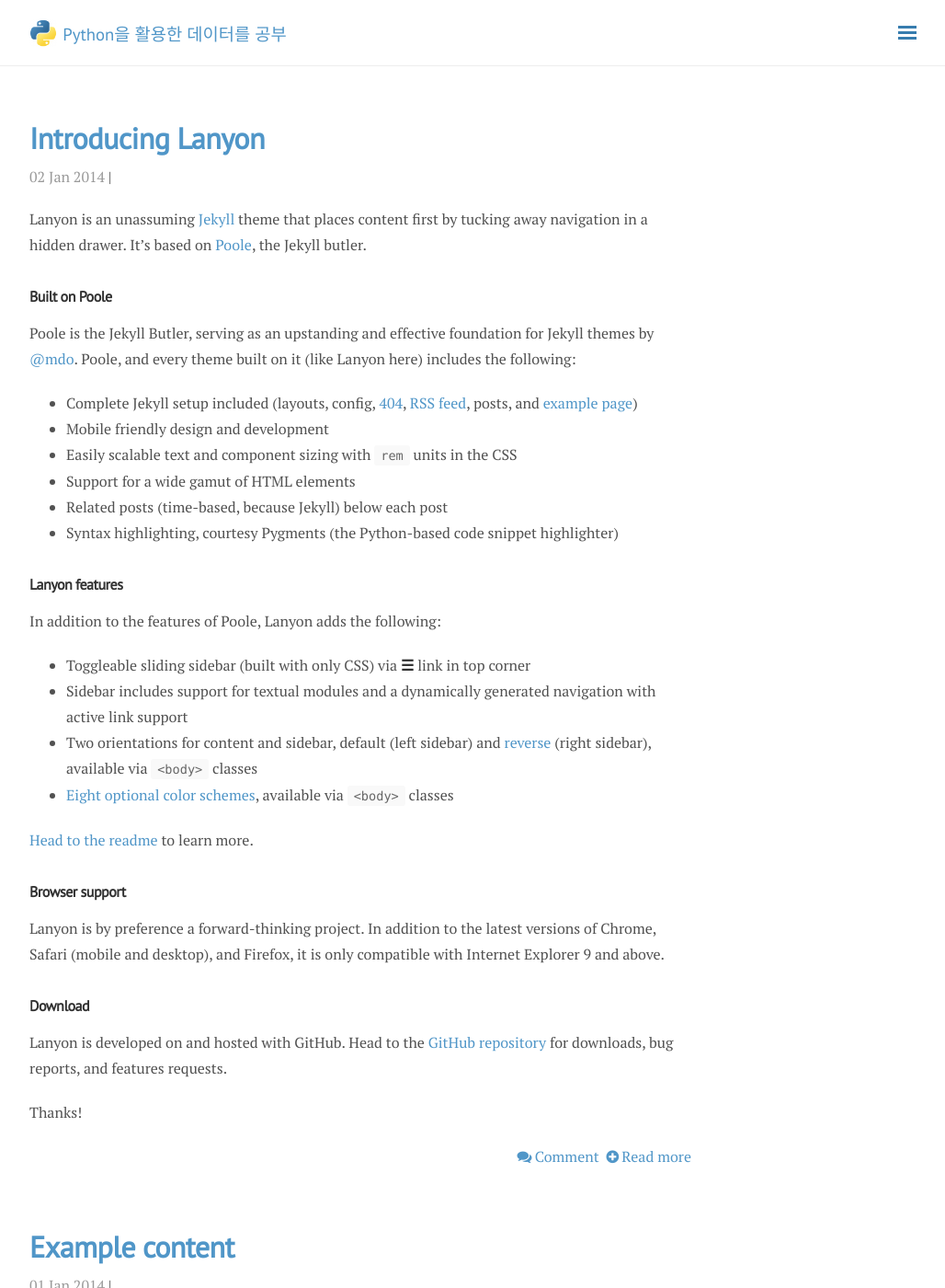
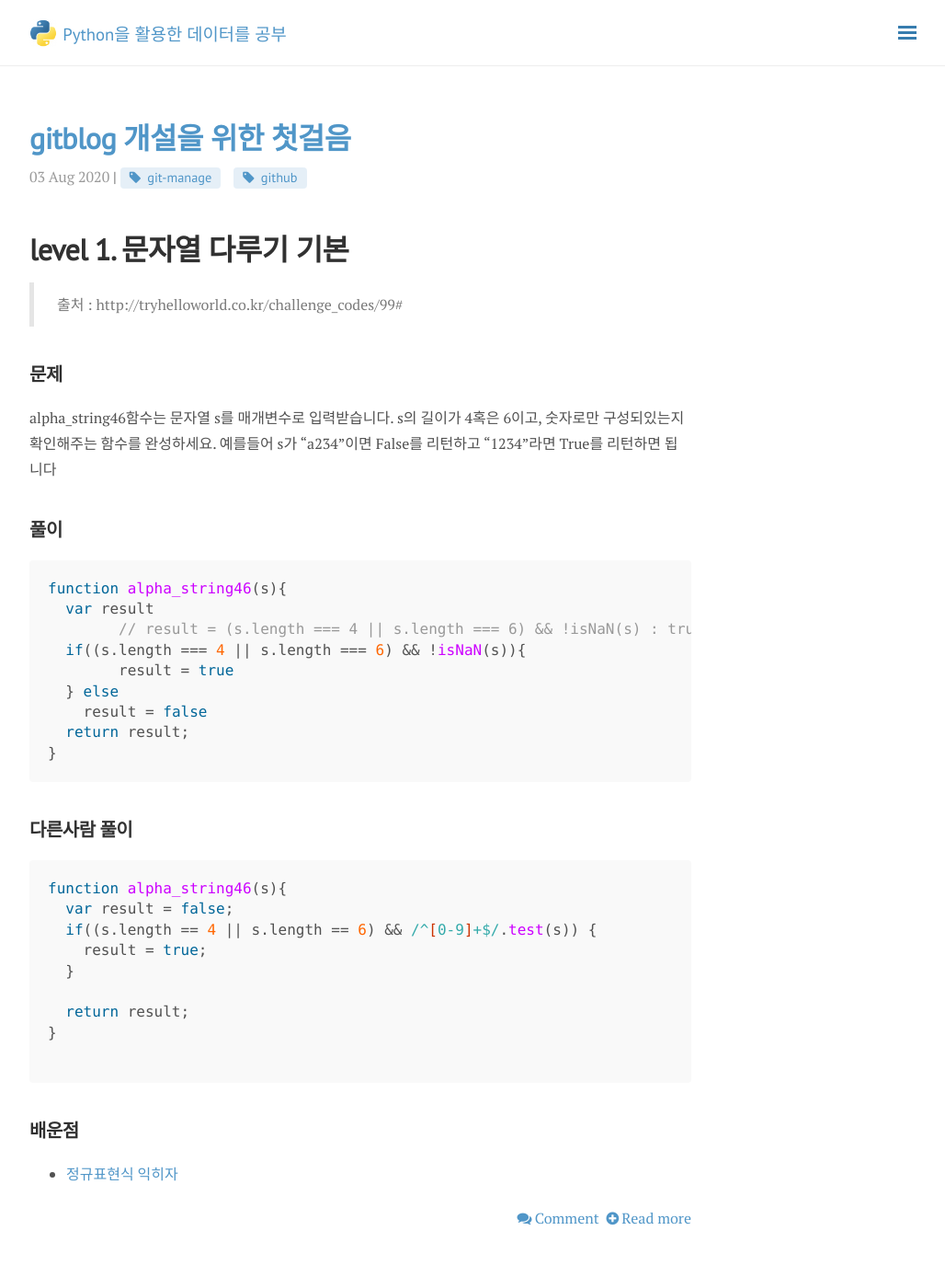
Before and after one commit to hwangyoungjoon/hwang, a Jekyll site: the page built from blog/index.html, in a window 1280 px wide and 1400 px high. Shown: the whole window at 92% size, without its empty margins (248-1276 px from the left). Built offline with Jekyll 4.4.1, drawn with Linux system fonts in a browser that asks for light colours; nearby versions of some CDN libraries; the list of posts is cut into pages by our own code; comment, search, counter and statistics services are not loaded; some of the changed text lies outside the part shown.

Commit message:
github-blog-start

````diff
--- a/_config.yml
+++ b/_config.yml
@@ -30,26 +30,21 @@
   description: 쟤보단 열심히 살고 있어에서 <strong>쟤</strong>를 맡고 있습니다.
   gravatar: 3c2986ad7ac1f2230ea3596f44563328 # md5 hash of your email address
   contact:
-    # linkedin:  https://www.linkedin.com/in/lizhihao
     github:    https://github.com/hwangyoungjoon
-    # facebook:  <hide>
-    #twitter:   https://twitter.com/Li_Zhihao
-    #weibo:     http://weibo.com/41173780
     email:     mghysoka@gmail.com
 
 # Navigation (2nd level links supported)
 nav:
   Home:
     - '/blog/'
-  Portfolio:
-    - '/portfolio/'
   Study:
     - '/'
     #- { Categories: '/blog/categories/' }
     #- { Tags: '/blog/tags/' }
-    - { deep-leaning: 'blog/categories/#project'}
-    - { machine-learning: 'blog/categories/#django'}
-    - { git: '/blog/categories/#git' }
+    - { deep-leaning: 'blog/categories/#deeplearning'}
+    - { data structures and algorithms: 'blog/categories/#algorithms'}
+    - { machine-learning: 'blog/categories/#machine-learing'}
+    - { github manage: '/blog/categories/#git-manage' }
   About:
     - '/about/'
   Contact:
--- a/_posts/2013-12-31-whats-jekyll.md
+++ /dev/null
@@ -1,12 +0,0 @@
----
-layout: post
-title: What's Jekyll?
----
-
-[Jekyll](http://jekyllrb.com) is a static site generator, an open-source tool for creating simple yet powerful websites of all shapes and sizes. From [the project's readme](https://github.com/mojombo/jekyll/blob/master/README.markdown):
-
-  > Jekyll is a simple, blog aware, static site generator. It takes a template directory [...] and spits out a complete, static website suitable for serving with Apache or your favorite web server. This is also the engine behind GitHub Pages, which you can use to host your project’s page or blog right here from GitHub.
-
-It's an immensely useful tool and one we encourage you to use here with Lanyon.
-
-Find out more by [visiting the project on GitHub](https://github.com/mojombo/jekyll).
--- a/_posts/2014-01-01-example-content.md
+++ /dev/null
@@ -1,122 +0,0 @@
----
-layout: post
-title: Example content
----
-
-
-<div class="message">
-  Howdy! This is an example blog post that shows several types of HTML content supported in this theme.
-</div>
-
-Cum sociis natoque penatibus et magnis <a href="#">dis parturient montes</a>, nascetur ridiculus mus. *Aenean eu leo quam.* Pellentesque ornare sem lacinia quam venenatis vestibulum. Sed posuere consectetur est at lobortis. Cras mattis consectetur purus sit amet fermentum.
-
-> Curabitur blandit tempus porttitor. Nullam quis risus eget urna mollis ornare vel eu leo. Nullam id dolor id nibh ultricies vehicula ut id elit.
-
-Etiam porta **sem malesuada magna** mollis euismod. Cras mattis consectetur purus sit amet fermentum. Aenean lacinia bibendum nulla sed consectetur.
-
-## Inline HTML elements
-
-HTML defines a long list of available inline tags, a complete list of which can be found on the [Mozilla Developer Network](https://developer.mozilla.org/en-US/docs/Web/HTML/Element).
-
-- **To bold text**, use `<strong>`.
-- *To italicize text*, use `<em>`.
-- Abbreviations, like <abbr title="HyperText Markup Langage">HTML</abbr> should use `<abbr>`, with an optional `title` attribute for the full phrase.
-- Citations, like <cite>&mdash; Mark otto</cite>, should use `<cite>`.
-- <del>Deleted</del> text should use `<del>` and <ins>inserted</ins> text should use `<ins>`.
-- Superscript <sup>text</sup> uses `<sup>` and subscript <sub>text</sub> uses `<sub>`.
-
-Most of these elements are styled by browsers with few modifications on our part.
-
-## Heading
-
-Vivamus sagittis lacus vel augue rutrum faucibus dolor auctor. Duis mollis, est non commodo luctus, nisi erat porttitor ligula, eget lacinia odio sem nec elit. Morbi leo risus, porta ac consectetur ac, vestibulum at eros.
-
-### Code
-
-Cum sociis natoque penatibus et magnis dis `code element` montes, nascetur ridiculus mus.
-
-{% highlight js %}
-// Example can be run directly in your JavaScript console
-
-// Create a function that takes two arguments and returns the sum of those arguments
-var adder = new Function("a", "b", "return a + b");
-
-// Call the function
-adder(2, 6);
-// > 8
-{% endhighlight %}
-
-Aenean lacinia bibendum nulla sed consectetur. Etiam porta sem malesuada magna mollis euismod. Fusce dapibus, tellus ac cursus commodo, tortor mauris condimentum nibh, ut fermentum massa.
-
-### Lists
-
-Cum sociis natoque penatibus et magnis dis parturient montes, nascetur ridiculus mus. Aenean lacinia bibendum nulla sed consectetur. Etiam porta sem malesuada magna mollis euismod. Fusce dapibus, tellus ac cursus commodo, tortor mauris condimentum nibh, ut fermentum massa justo sit amet risus.
-
-* Praesent commodo cursus magna, vel scelerisque nisl consectetur et.
-* Donec id elit non mi porta gravida at eget metus.
-* Nulla vitae elit libero, a pharetra augue.
-
-Donec ullamcorper nulla non metus auctor fringilla. Nulla vitae elit libero, a pharetra augue.
-
-1. Vestibulum id ligula porta felis euismod semper.
-2. Cum sociis natoque penatibus et magnis dis parturient montes, nascetur ridiculus mus.
-3. Maecenas sed diam eget risus varius blandit sit amet non magna.
-
-Cras mattis consectetur purus sit amet fermentum. Sed posuere consectetur est at lobortis.
-
-<dl>
-  <dt>HyperText Markup Language (HTML)</dt>
-  <dd>The language used to describe and define the content of a Web page</dd>
-
-  <dt>Cascading Style Sheets (CSS)</dt>
-  <dd>Used to describe the appearance of Web content</dd>
-
-  <dt>JavaScript (JS)</dt>
-  <dd>The programming language used to build advanced Web sites and applications</dd>
-</dl>
-
-Integer posuere erat a ante venenatis dapibus posuere velit aliquet. Morbi leo risus, porta ac consectetur ac, vestibulum at eros. Nullam quis risus eget urna mollis ornare vel eu leo.
-
-### Tables
-
-Aenean lacinia bibendum nulla sed consectetur. Lorem ipsum dolor sit amet, consectetur adipiscing elit.
-
-<table>
-  <thead>
-    <tr>
-      <th>Name</th>
-      <th>Upvotes</th>
-      <th>Downvotes</th>
-    </tr>
-  </thead>
-  <tfoot>
-    <tr>
-      <td>Totals</td>
-      <td>21</td>
-      <td>23</td>
-    </tr>
-  </tfoot>
-  <tbody>
-    <tr>
-      <td>Alice</td>
-      <td>10</td>
-      <td>11</td>
-    </tr>
-    <tr>
-      <td>Bob</td>
-      <td>4</td>
-      <td>3</td>
-    </tr>
-    <tr>
-      <td>Charlie</td>
-      <td>7</td>
-      <td>9</td>
-    </tr>
-  </tbody>
-</table>
-
-Nullam id dolor id nibh ultricies vehicula ut id elit. Sed posuere consectetur est at lobortis. Nullam quis risus eget urna mollis ornare vel eu leo.
-
------
-
-Want to see something else added? <a href="https://github.com/poole/poole/issues/new">Open an issue.</a>
--- a/_posts/2014-01-02-introducing-lanyon.md
+++ /dev/null
@@ -1,38 +0,0 @@
----
-layout: post
-title: Introducing Lanyon
----
-
-Lanyon is an unassuming [Jekyll](http://jekyllrb.com) theme that places content first by tucking away navigation in a hidden drawer. It's based on [Poole](http://getpoole.com), the Jekyll butler.
-
-### Built on Poole
-
-Poole is the Jekyll Butler, serving as an upstanding and effective foundation for Jekyll themes by [@mdo](https://twitter.com/mdo). Poole, and every theme built on it (like Lanyon here) includes the following:
-
-* Complete Jekyll setup included (layouts, config, [404](/404), [RSS feed](/atom.xml), posts, and [example page](/about))
-* Mobile friendly design and development
-* Easily scalable text and component sizing with `rem` units in the CSS
-* Support for a wide gamut of HTML elements
-* Related posts (time-based, because Jekyll) below each post
-* Syntax highlighting, courtesy Pygments (the Python-based code snippet highlighter)
-
-### Lanyon features
-
-In addition to the features of Poole, Lanyon adds the following:
-
-* Toggleable sliding sidebar (built with only CSS) via **☰** link in top corner
-* Sidebar includes support for textual modules and a dynamically generated navigation with active link support
-* Two orientations for content and sidebar, default (left sidebar) and [reverse](https://github.com/poole/lanyon#reverse-layout) (right sidebar), available via `<body>` classes
-* [Eight optional color schemes](https://github.com/poole/lanyon#themes), available via `<body>` classes
-
-[Head to the readme](https://github.com/poole/lanyon#readme) to learn more.
-
-### Browser support
-
-Lanyon is by preference a forward-thinking project. In addition to the latest versions of Chrome, Safari (mobile and desktop), and Firefox, it is only compatible with Internet Explorer 9 and above.
-
-### Download
-
-Lanyon is developed on and hosted with GitHub. Head to the <a href="https://github.com/poole/lanyon">GitHub repository</a> for downloads, bug reports, and features requests.
-
-Thanks!
--- /dev/null
+++ b/_posts/algorithms/2020-08-03-gitblog.md
@@ -0,0 +1,46 @@
+---
+layout: post
+title: gitblog 개설을 위한 첫걸음
+category: algorithms
+permalink: /algorithms/:year/:month/:day/:title/
+tags: [git-manage, github]
+comments: true
+---
+
+# level 1. 문자열 다루기 기본
+> 출처 : http://tryhelloworld.co.kr/challenge_codes/99#
+
+## 문제
+alpha_string46함수는 문자열 s를 매개변수로 입력받습니다.
+s의 길이가 4혹은 6이고, 숫자로만 구성되있는지 확인해주는 함수를 완성하세요.
+예를들어 s가 "a234"이면 False를 리턴하고 "1234"라면 True를 리턴하면 됩니다
+
+
+## 풀이
+```javascript
+function alpha_string46(s){
+  var result
+	// result = (s.length === 4 || s.length === 6) && !isNaN(s) : true : false;
+  if((s.length === 4 || s.length === 6) && !isNaN(s)){
+  	result = true
+  } else
+    result = false
+  return result;
+}
+```
+
+## 다른사람 풀이
+```javascript
+function alpha_string46(s){
+  var result = false;
+  if((s.length == 4 || s.length == 6) && /^[0-9]+$/.test(s)) {
+    result = true;
+  }
+
+  return result;
+}
+
+```
+
+## 배운점
+- [정규표현식 익히자](https://opentutorials.org/course/909/5142)
--- a/blog/categories.html
+++ b/blog/categories.html
@@ -18,7 +18,7 @@
         <a class="post-title" href="{{ site.baseurl }}{{ post.url }}">
       <li>
         {{ post.title }}
-      <small class="post-date">{{ post.date | date_to_string }}</small>
+       <small class="post-date">{{ post.date | date_to_string }}</small>
       </li>
       </a>
       {% endfor %}
````
